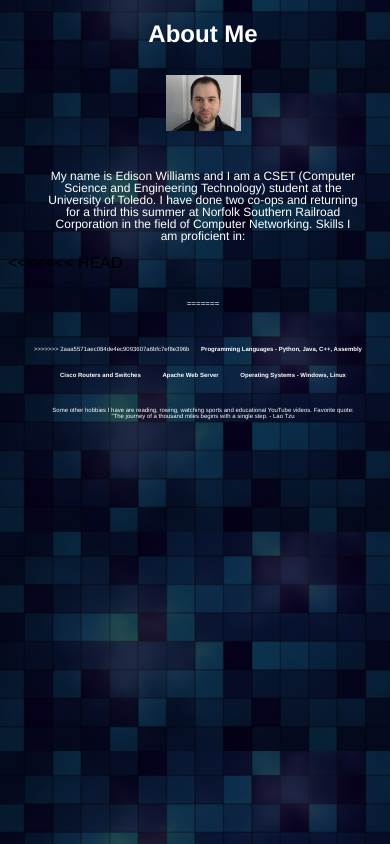
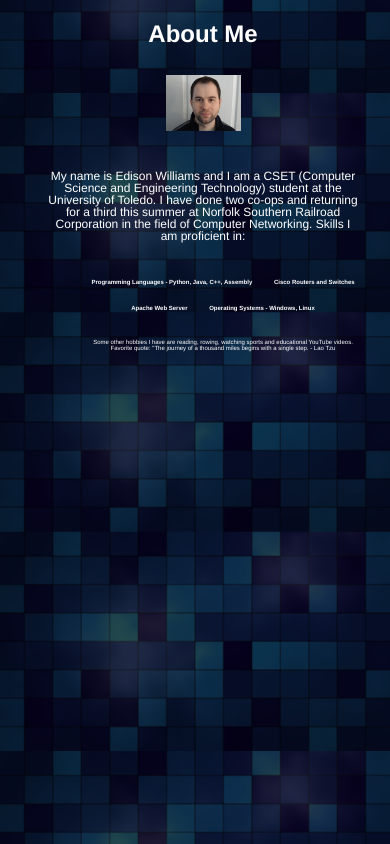
Before and after one commit to Edison81/e-williams-site, a plain HTML site: page index.html in a window 390 px wide. Drawn offline with Linux system fonts and the light colour scheme.

```diff
--- a/index.html
+++ b/index.html
@@ -13,11 +13,11 @@
       student at the University of Toledo. I have done two co-ops and returning for a third this summer at
       Norfolk Southern Railroad Corporation in the field of Computer Networking.
       Skills I am proficient in: </p>
-<<<<<<< HEAD
+
+      <ul class="skills-list">
+
       <ul class="skills-list" style="padding-left: 0px;">
-=======
-      <ul class="skills-list" style="padding-left: 0px;">
->>>>>>> 2aaa5571aec084de4ec9093607a6bfc7ef8e396b
+
         <li>Programming Languages - Python, Java, C++, Assembly</li>
         <li>Cisco Routers and Switches</li>
         <li>Apache Web Server</li>
```
